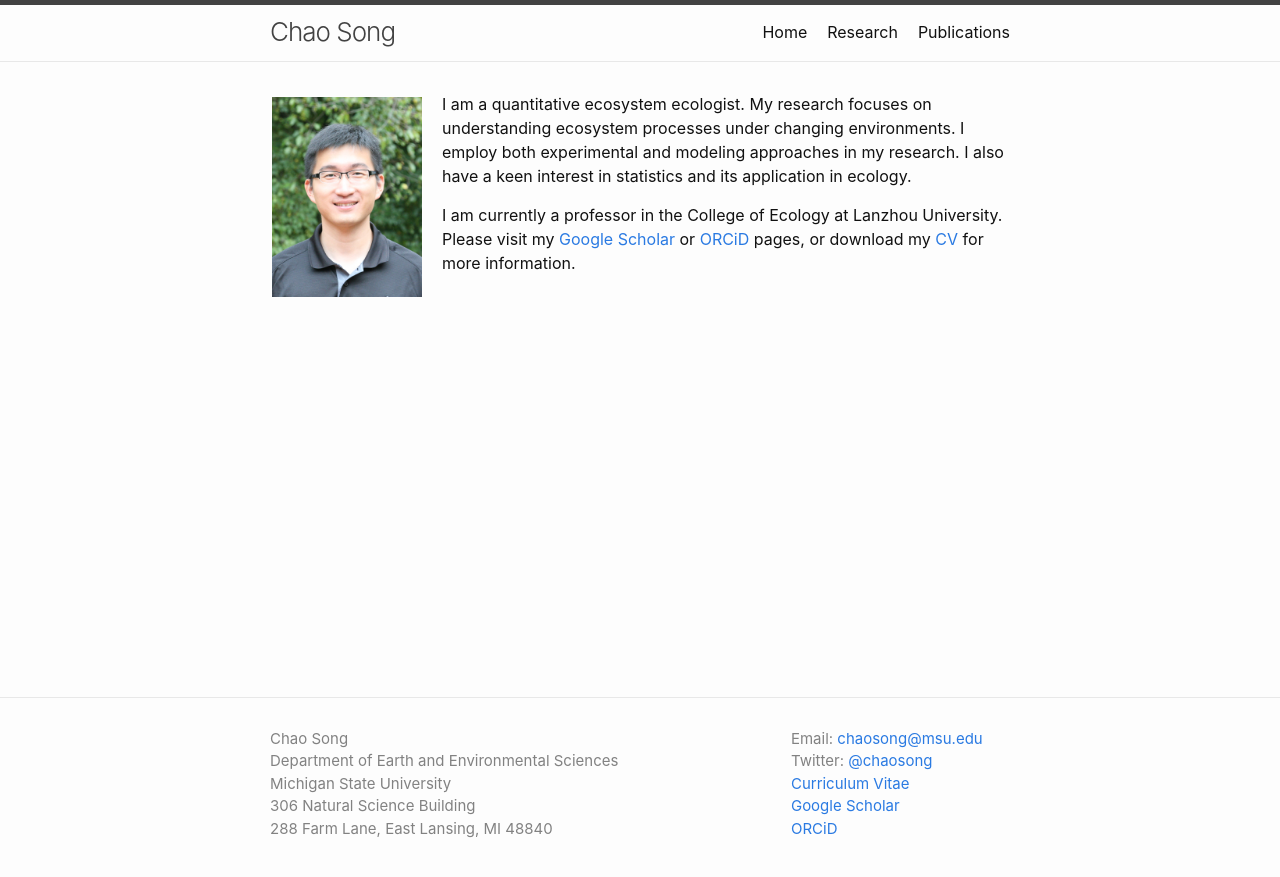
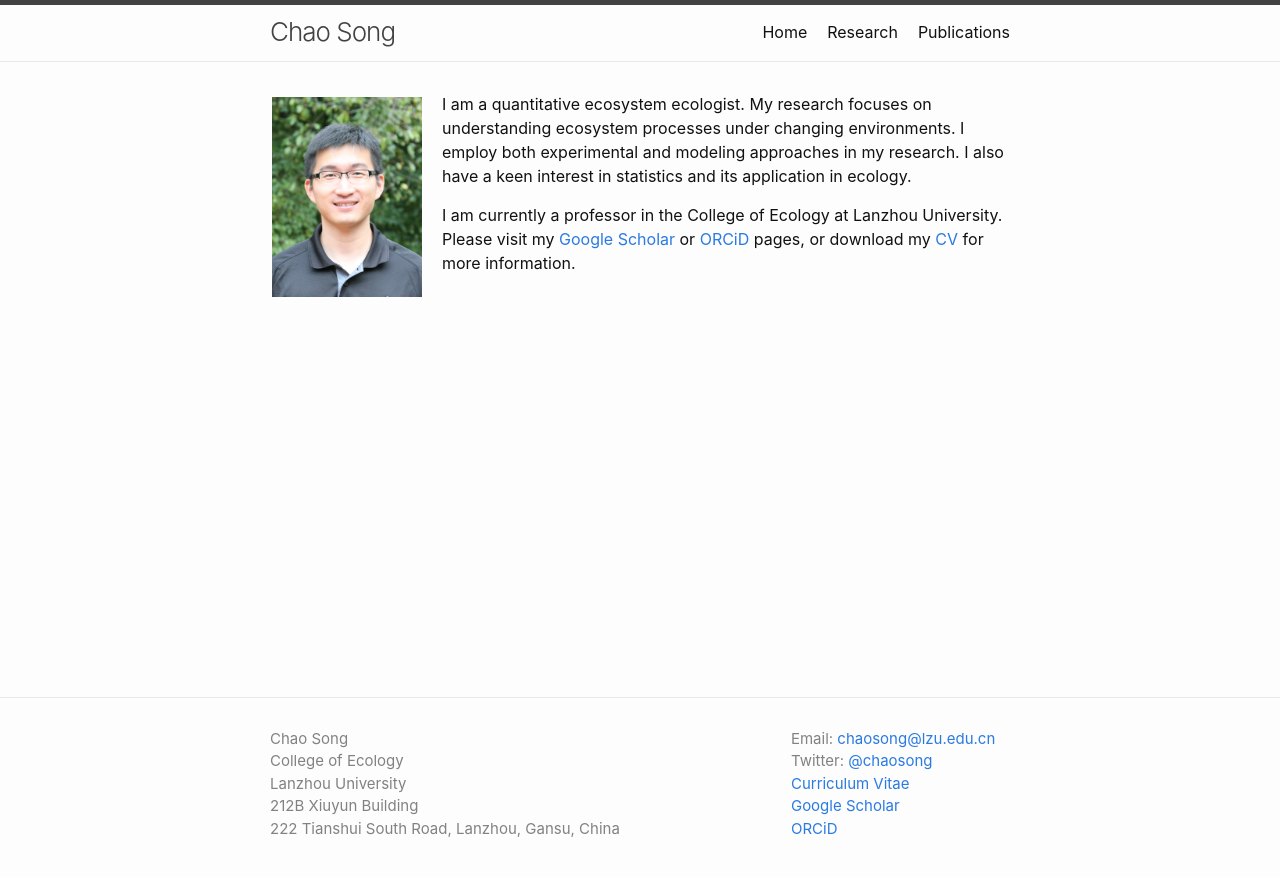
Before and after one commit to songchao1986/songchao1986.github.io, a Jekyll site: the page built from index.md, in a window 1280 px wide. Shown: the top 877 px of the page. Built offline with Jekyll 4.4.1, drawn with Linux system fonts in a browser that asks for light colours.

Commit message:
Update footer.html

```diff
--- a/_includes/footer.html
+++ b/_includes/footer.html
@@ -9,16 +9,16 @@
       <div class="footer-col footer-col-1">
 
           <p>Chao Song<br/>
-            Department of Earth and Environmental Sciences<br/>
-            Michigan State University<br/>
-            306 Natural Science Building<br/>
-            288 Farm Lane, East Lansing, MI 48840<br/>
+            College of Ecology<br/>
+            Lanzhou University<br/>
+            212B Xiuyun Building<br/>
+            222 Tianshui South Road, Lanzhou, Gansu, China<br/>
 
       </div>
 
       <div class="footer-col footer-col-2">
 
-        Email: <a href="mailto: chaosong@msu.edu">chaosong@msu.edu</a><br/>
+        Email: <a href="mailto: chaosong@lzu.edu.cn">chaosong@lzu.edu.cn</a><br/>
         Twitter: <a href="https://twitter.com/chaosong">@chaosong</a><br/>
         <a href="/files/CV_Song.pdf">Curriculum Vitae</a><br/>
         <a href="https://scholar.google.com/citations?user=farbSBEAAAAJ&hl=en">Google Scholar</a><br/>
```
